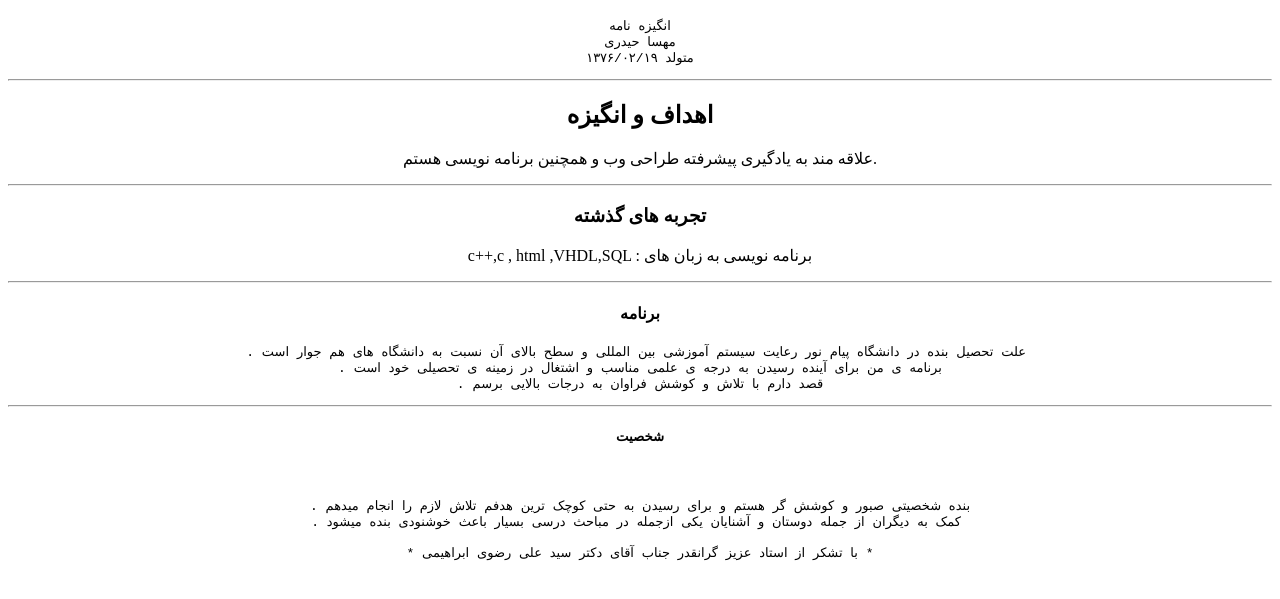
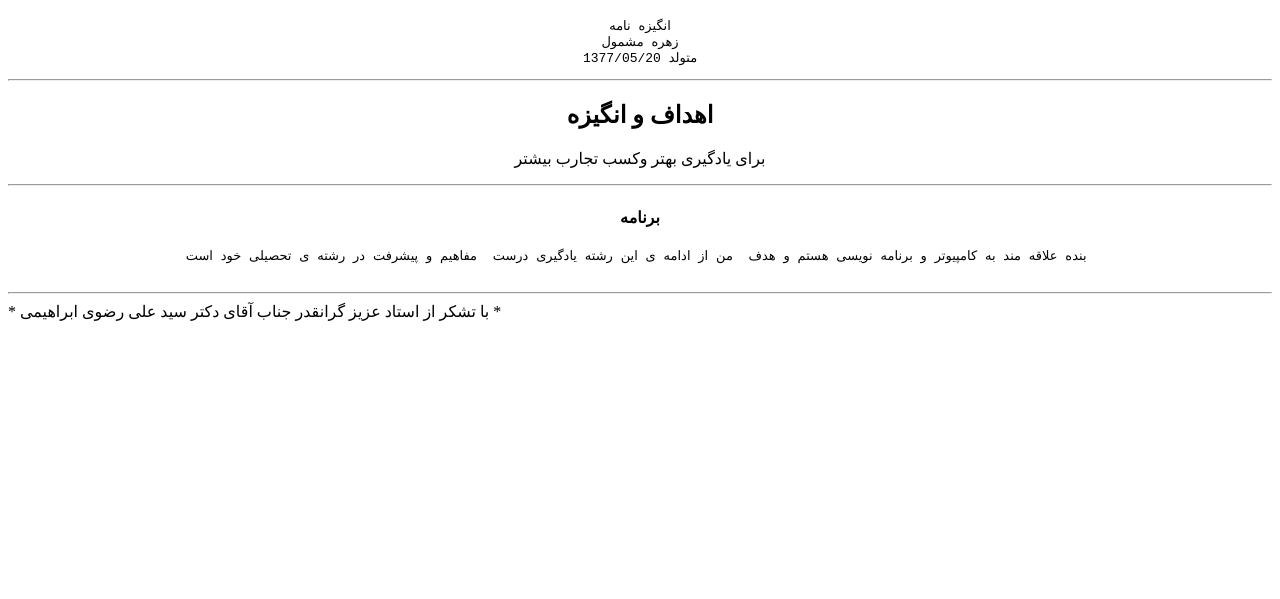
Before and after one commit to zohremashmul/sop, a plain HTML site: page index.html in a window 1280 px wide. Shown: the part 49-648 px from the top of the page. Drawn offline with Linux system fonts and the light colour scheme.

Commit message:
Update index.html

```diff
--- a/index.html
+++ b/index.html
@@ -11,35 +11,25 @@
 <h1 style="text-align:center;">به نام خدا</h1>
 <pre style="text-align:center;">
 انگیزه نامه
-مهسا حیدری
-متولد ۱۳۷۶/۰۲/۱۹
+زهره مشمول
+متولد 1377/05/20
 </pre>
 
 <hr>
 
 <h2 style="text-align:center;">اهداف و انگیزه</h2>
-<p style="text-align:center;"> علاقه مند به یادگیری پیشرفته طراحی وب و همچنین برنامه نویسی هستم.
+<p style="text-align:center;"> برای یادگیری بهتر وکسب تجارب بیشتر
+<hr>
+
+
+
+<h4 style="text-align:center;">برنامه</h4>
+  <pre style="text-align:center;"> بنده علاقه مند به کامپیوتر و برنامه نویسی هستم و هدف  من از ادامه ی این رشته یادگیری درست  مفاهیم و پیشرفت در رشته ی تحصیلی خود است
+ </pre>
 
 <hr>
 
-<h3 style="text-align:center;">تجربه های گذشته</h3>
-<p style="text-align:center;"> c++,c , html ,VHDL,SQL  : برنامه نویسی به زبان های  <p>
 
-<hr>
-
-<h4 style="text-align:center;">برنامه</h4>
-  <pre style="text-align:center;"> . علت تحصیل بنده در دانشگاه پیام نور رعایت سیستم آموزشی بین المللی و سطح بالای آن نسبت به دانشگاه های هم جوار است
-  . برنامه ی من برای آینده رسیدن به درجه ی علمی مناسب و اشتغال در زمینه ی تحصیلی خود است
-  . قصد دارم با تلاش و کوشش فراوان به درجات بالایی برسم  </pre>
-
-<hr>
-
-<h5 style="text-align:center;">شخصیت</h5>
-<pre style="text-align:center;">
-
-
-. بنده شخصیتی صبور و کوشش گر هستم و برای رسیدن به حتی کوچک ترین هدفم تلاش لازم را انجام میدهم
-. کمک به دیگران از جمله دوستان و آشنایان یکی ازجمله در مباحث درسی بسیار باعث خوشنودی بنده میشود
 
 * با تشکر از استاد عزیز گرانقدر جناب آقای دکتر سید علی رضوی ابراهیمی *
 </pre>
```
